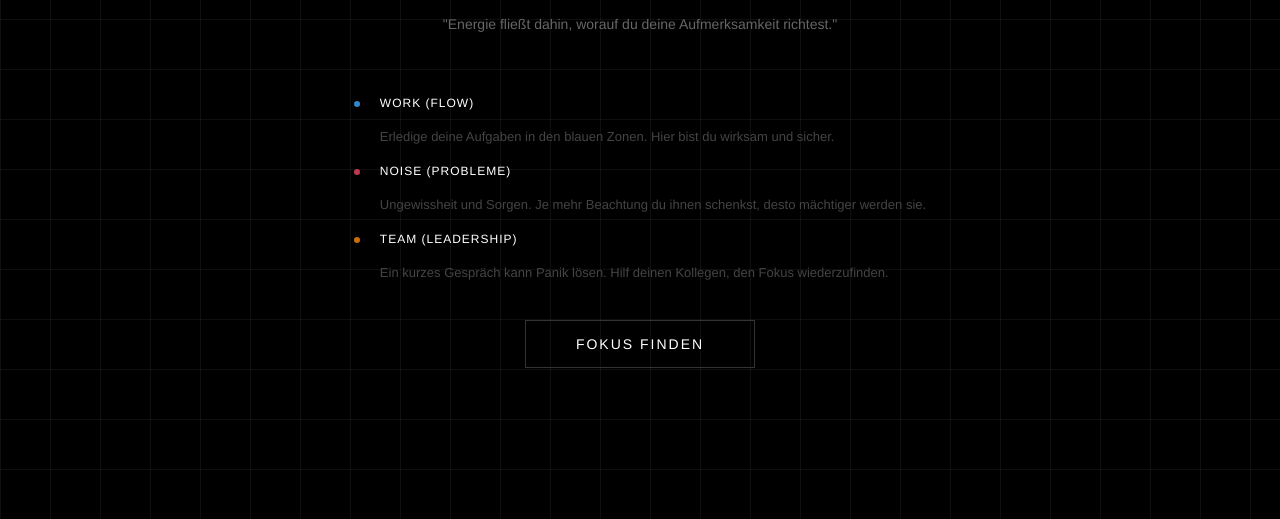
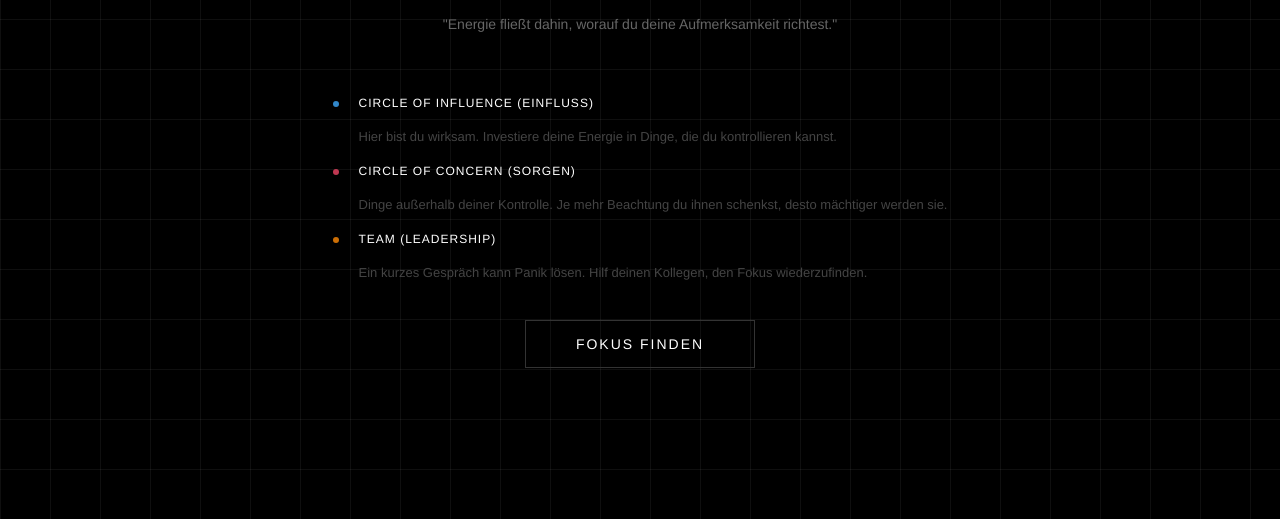
Before and after one commit to thomnagy-itbs/ITBSGame, a plain HTML site: page index.html in a window 1280 px wide. Shown: the part 281-800 px from the top of the page. Drawn offline with Linux system fonts and the light colour scheme.

Commit message:
chore: Update narrative to Circle of Influence/Concern

```diff
--- a/index.html
+++ b/index.html
@@ -17,13 +17,14 @@
         <div class="legend">
             <div class="l-item">
                 <span class="dot" style="background:#3da9fc"></span>
-                <div><strong>WORK (FLOW)</strong><br>
-                    Erledige deine Aufgaben in den blauen Zonen. Hier bist du wirksam und sicher.</div>
+                <div><strong>CIRCLE OF INFLUENCE (EINFLUSS)</strong><br>
+                    Hier bist du wirksam. Investiere deine Energie in Dinge, die du kontrollieren kannst.</div>
             </div>
             <div class="l-item">
                 <span class="dot" style="background:#ef4565"></span>
-                <div><strong>NOISE (PROBLEME)</strong><br>
-                    Ungewissheit und Sorgen. Je mehr Beachtung du ihnen schenkst, desto mächtiger werden sie.</div>
+                <div><strong>CIRCLE OF CONCERN (SORGEN)</strong><br>
+                    Dinge außerhalb deiner Kontrolle. Je mehr Beachtung du ihnen schenkst, desto mächtiger werden sie.
+                </div>
             </div>
             <div class="l-item">
                 <span class="dot" style="background:#ff8906"></span>
```
